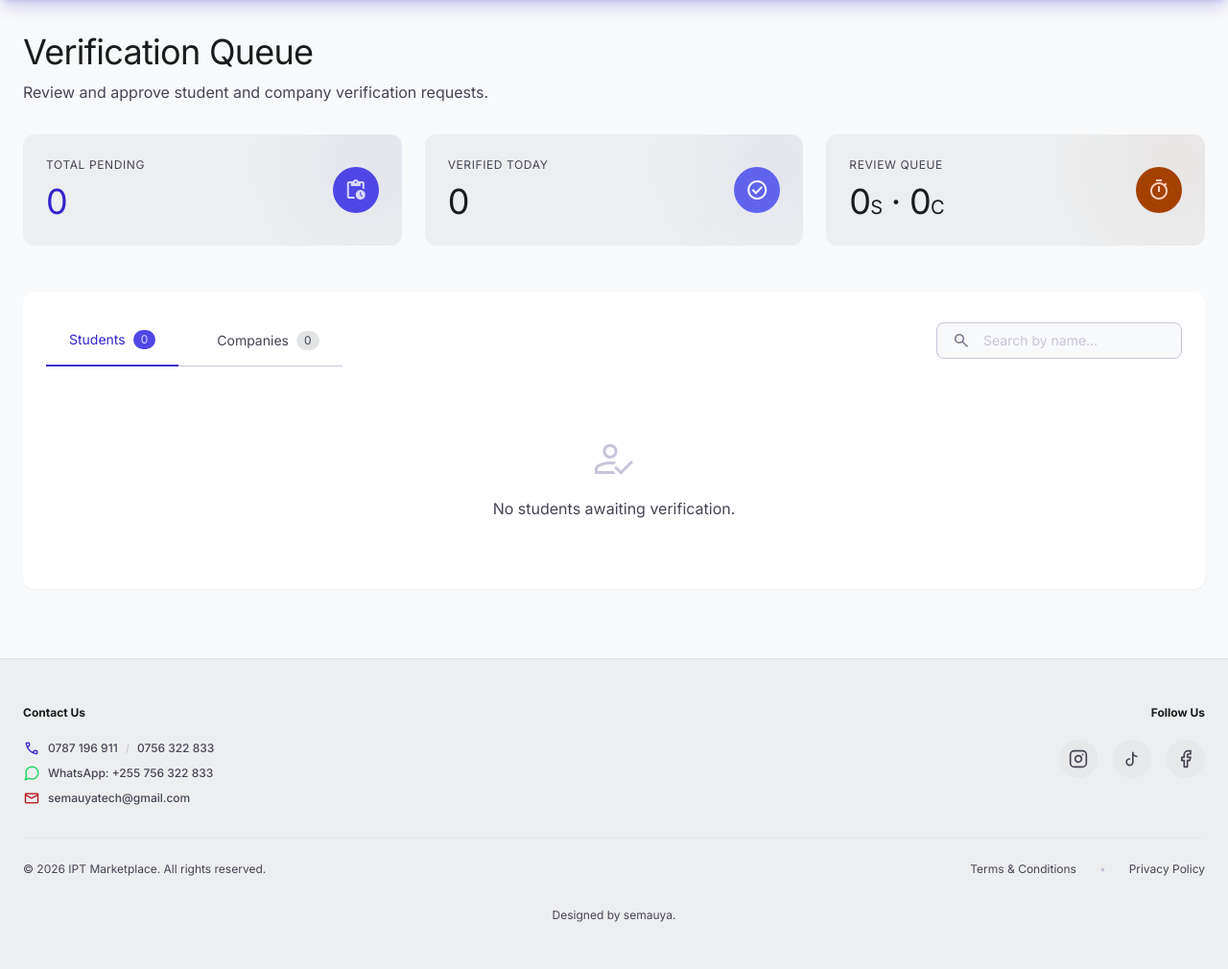
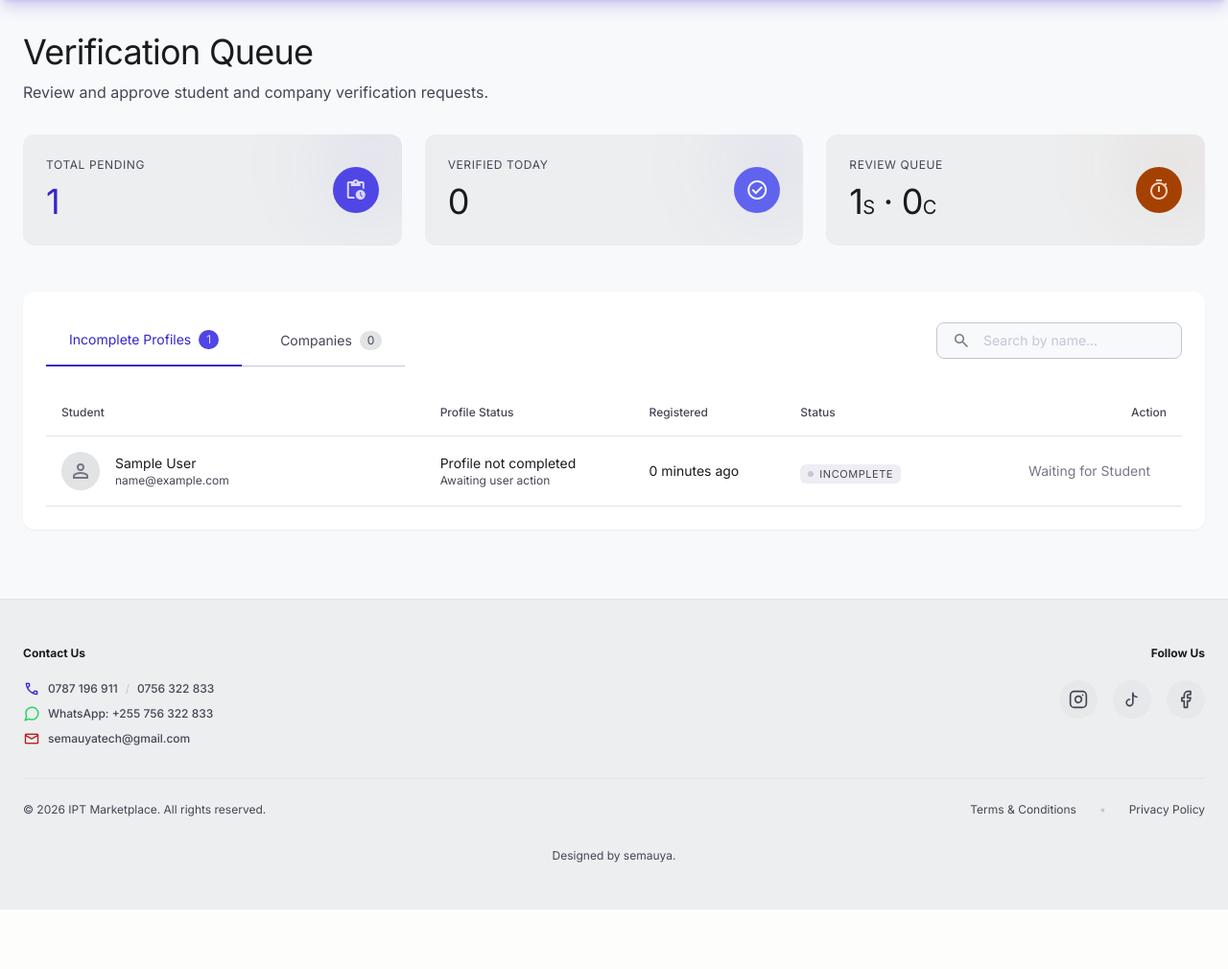
Before and after one commit to IM14725/IPT-placement-system, a Django app: page /platform/verifications/ in a window 1280 px wide. Shown: the part 64-1074 px from the top of the page at 96% size. After the commit the page ends 1012 px from the top, so only its background shows below. Run offline with Django 5.2, Linux system fonts and the light colour scheme; the visitor is signed in with stand-in values (Sample User, id 1); data comes from the database, SQL or seed files in the repository; data that the repository does not hold is empty; parts of the project's set-up code (start-up, migrations or seed data) failed here and were passed over; some libraries are stand-ins or nearby versions.

Commit message:
List unprofiled students in admin queue instead of pending students

```diff
--- a/backend/apps/core/views.py
+++ b/backend/apps/core/views.py
@@ -318,10 +318,12 @@ def _compute_metrics():
 def _verification_context():
     from apps.companies.models import CompanyProfile
     from apps.students.models import StudentProfile, VerificationStatus
+    from apps.accounts.models import User, UserRole
+    from django.utils import timezone
 
+    # Students who have registered but have not updated their profiles
     students = (
-        StudentProfile.objects.filter(verification_status=VerificationStatus.PENDING)
-        .select_related("user", "region")
+        User.objects.filter(role=UserRole.STUDENT, student_profile__isnull=True)
         .order_by("-created_at")
     )
     companies = (
@@ -347,7 +349,6 @@ def _verification_context():
         "student_pending": students.count(),
         "company_pending": companies.count(),
     }
-
 
 @login_required
 def verification_queue(request):
--- a/backend/templates/core/verification_queue.html
+++ b/backend/templates/core/verification_queue.html
@@ -48,7 +48,7 @@
     <div class="flex flex-col lg:flex-row justify-between items-start lg:items-center gap-md">
       <div aria-label="Verification Queues" class="flex gap-sm border-b border-outline-variant w-full lg:w-auto relative" role="tablist">
         <button aria-selected="true" class="px-md py-sm text-body-md font-body-md text-primary border-b-2 border-primary -mb-[1px] flex items-center gap-xs transition-colors" onclick="switchTab('students')" role="tab">
-          {% trans "Students" %}
+          {% trans "Incomplete Profiles" %}
           <span class="bg-primary-container text-on-primary-container text-metadata font-metadata px-2 py-0.5 rounded-full">{{ student_pending }}</span>
         </button>
         <button aria-selected="false" class="px-md py-sm text-body-md font-body-md text-on-surface-variant hover:text-on-surface transition-colors flex items-center gap-xs" onclick="switchTab('companies')" role="tab">
@@ -70,44 +70,44 @@
           <table class="w-full text-left min-w-[800px]">
             <thead>
               <tr class="text-metadata font-label-caps text-on-surface-variant border-b border-surface-variant">
-                <th class="py-sm px-sm font-medium w-1/3">{% trans "Applicant" %}</th>
-                <th class="py-sm px-sm font-medium">{% trans "Institution / Course" %}</th>
-                <th class="py-sm px-sm font-medium">{% trans "Submitted" %}</th>
+                <th class="py-sm px-sm font-medium w-1/3">{% trans "Student" %}</th>
+                <th class="py-sm px-sm font-medium">{% trans "Profile Status" %}</th>
+                <th class="py-sm px-sm font-medium">{% trans "Registered" %}</th>
                 <th class="py-sm px-sm font-medium">{% trans "Status" %}</th>
                 <th class="py-sm px-sm font-medium text-right">{% trans "Action" %}</th>
               </tr>
             </thead>
             <tbody class="queue-rows">
               {% for s in students %}
-                <tr class="border-b border-surface-variant hover:bg-surface/50 transition-colors group queue-row" data-name="{{ s.user.full_name|lower }} {{ s.university|lower }} {{ s.user.email|lower }}">
+                <tr class="border-b border-surface-variant hover:bg-surface/50 transition-colors group queue-row" data-name="{{ s.full_name|lower }} {{ s.email|lower }}">
                   <td class="py-sm px-sm">
                     <div class="flex items-center gap-sm">
                       <div class="w-10 h-10 rounded-full bg-surface-variant flex items-center justify-center shrink-0">
                         <span class="material-symbols-outlined text-outline">person</span>
                       </div>
                       <div class="min-w-0">
-                        <p class="text-body-md font-headline-md text-on-surface truncate">{{ s.user.full_name }}</p>
-                        <p class="text-metadata font-metadata text-on-surface-variant truncate">{{ s.user.email }}</p>
+                        <p class="text-body-md font-headline-md text-on-surface truncate">{{ s.full_name }}</p>
+                        <p class="text-metadata font-metadata text-on-surface-variant truncate">{{ s.email }}</p>
                       </div>
                     </div>
                   </td>
                   <td class="py-sm px-sm">
                     <div class="min-w-0">
-                      <p class="text-body-md font-body-md text-on-surface truncate">{{ s.university }}</p>
-                      <p class="text-metadata font-metadata text-on-surface-variant truncate">{{ s.course }}</p>
+                      <p class="text-body-md font-body-md text-on-surface truncate text-error">Profile not completed</p>
+                      <p class="text-metadata font-metadata text-on-surface-variant truncate">Awaiting user action</p>
                     </div>
                   </td>
                   <td class="py-sm px-sm text-body-md font-body-md text-on-surface">{{ s.created_at|timesince }} ago</td>
                   <td class="py-sm px-sm">
-                    <span class="inline-flex items-center gap-1.5 px-2 py-1 rounded-md bg-tertiary-container/30 text-tertiary text-label-caps font-label-caps uppercase">
-                      <span class="w-1.5 h-1.5 rounded-full bg-tertiary animate-pulse"></span>
-                      {% trans "Pending" %}
+                    <span class="inline-flex items-center gap-1.5 px-2 py-1 rounded-md bg-outline-variant/30 text-on-surface-variant text-label-caps font-label-caps uppercase">
+                      <span class="w-1.5 h-1.5 rounded-full bg-outline-variant"></span>
+                      {% trans "Incomplete" %}
                     </span>
                   </td>
                   <td class="py-sm px-sm text-right">
-                    <a class="inline-flex items-center justify-center px-sm py-1.5 border border-primary text-primary text-body-md font-metadata rounded-lg hover:bg-primary/5 transition-colors" href="{% url 'platform-student-verification' s.pk %}">
-                      {% trans "Review Details" %}
-                    </a>
+                    <span class="inline-flex items-center justify-center px-sm py-1.5 border border-transparent text-outline text-body-md font-metadata rounded-lg">
+                      {% trans "Waiting for Student" %}
+                    </span>
                   </td>
                 </tr>
               {% endfor %}
@@ -117,7 +117,7 @@
       {% else %}
         <div class="flex flex-col items-center justify-center py-xl text-center">
           <span class="material-symbols-outlined text-[48px] text-outline-variant mb-sm">how_to_reg</span>
-          <p class="font-body-md text-on-surface-variant">{% trans "No students awaiting verification." %}</p>
+          <p class="font-body-md text-on-surface-variant">{% trans "No students with incomplete profiles." %}</p>
         </div>
       {% endif %}
     </div>
```
